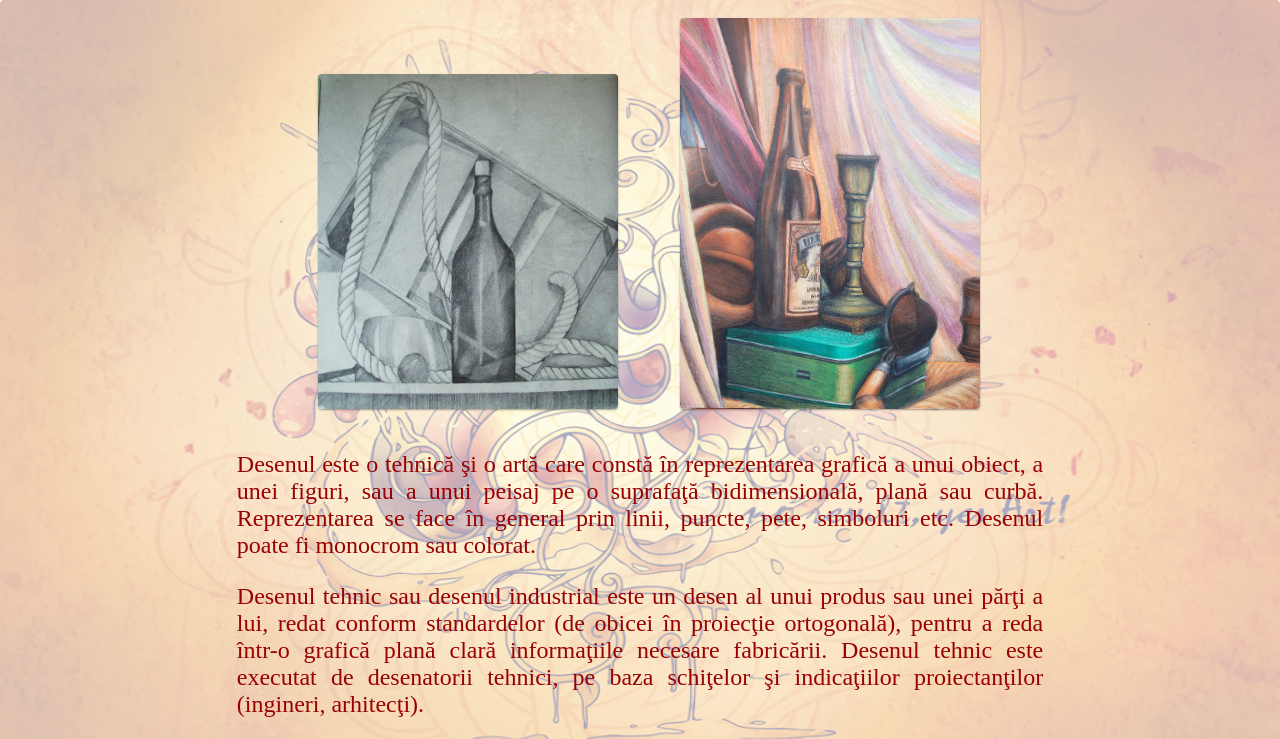
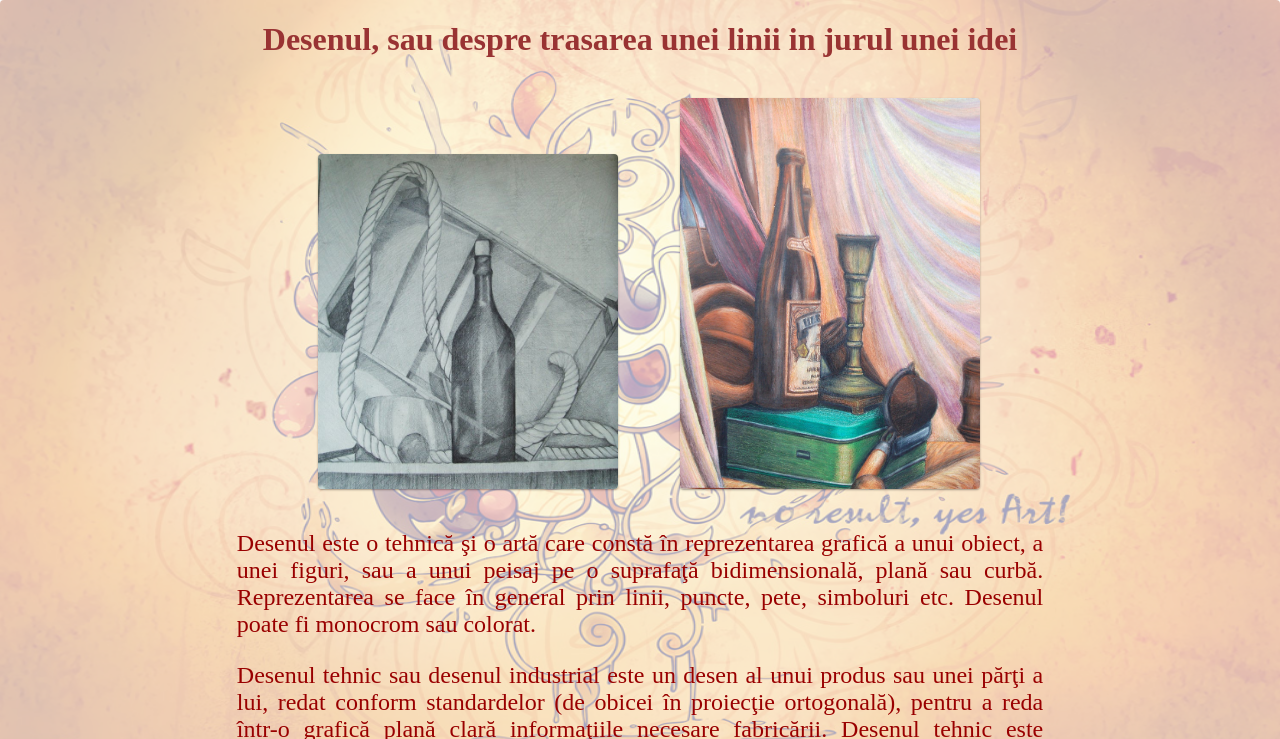
Before and after one commit to TheBestPessimist/Ce-inseamna-arta-pentru-om----soramea, a plain HTML site: page desenul.html in a window 1280 px wide. Shown: the top 739 px of the page. Drawn offline with Linux system fonts and the light colour scheme.

Commit message:
Add title

```diff
--- a/desenul.html
+++ b/desenul.html
@@ -13,6 +13,9 @@
 <div id="bg"><img src="images/Y_Art_Wallpaper_by_erickenji.jpg" width="100%" height="100%"
                   style="opacity:0.35;filter:alpha(opacity=35)"/></div>
 <div id="content">
+
+    <h1 align="center">Desenul, sau despre trasarea unei linii in jurul unei idei</h1>
+
 
     <div align="center" style="width:100%"><img src="images/633965290012604992-no-title.jpg" width="300px"
                                                 style="margin-right:5%"/><img
```
